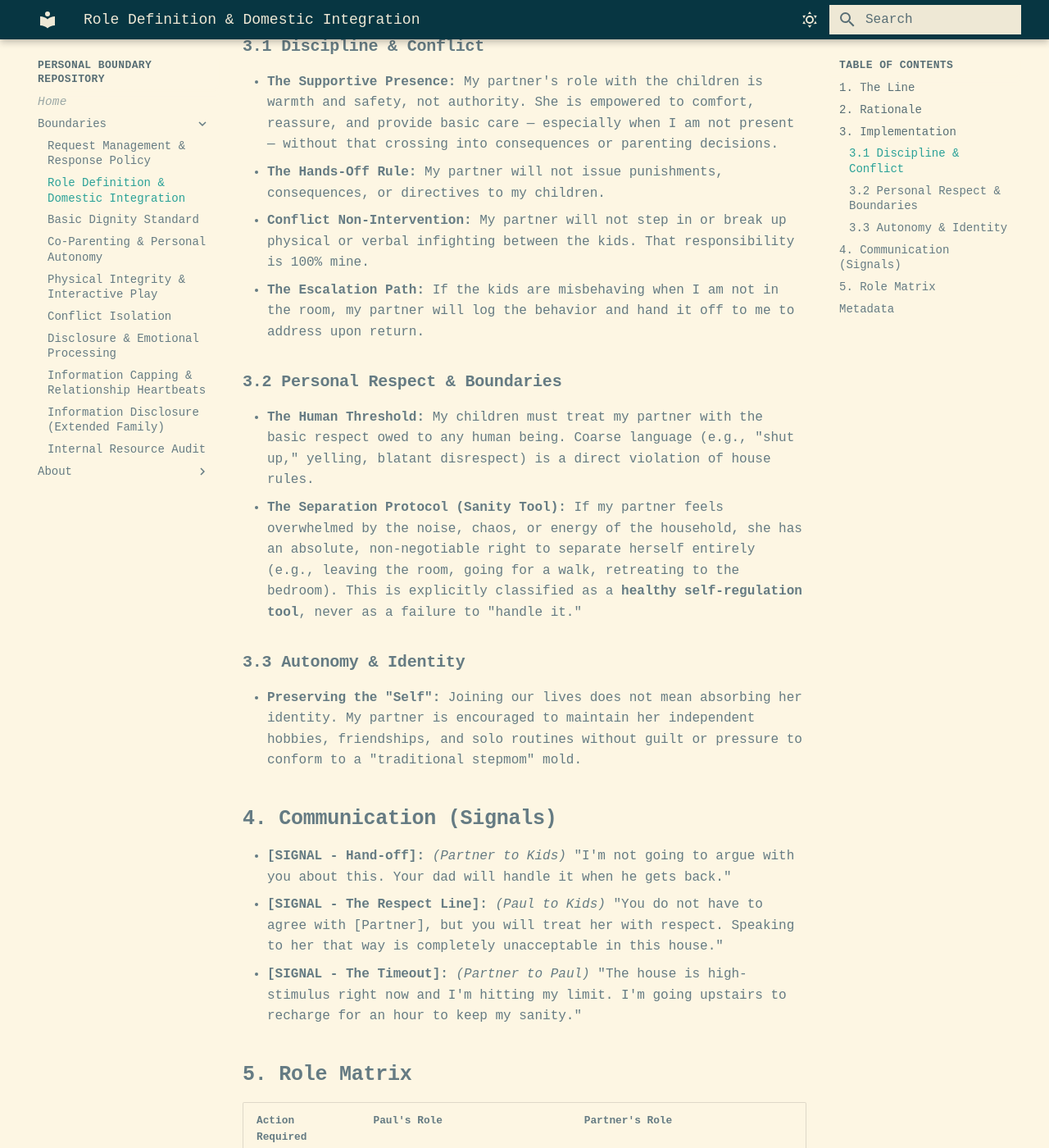
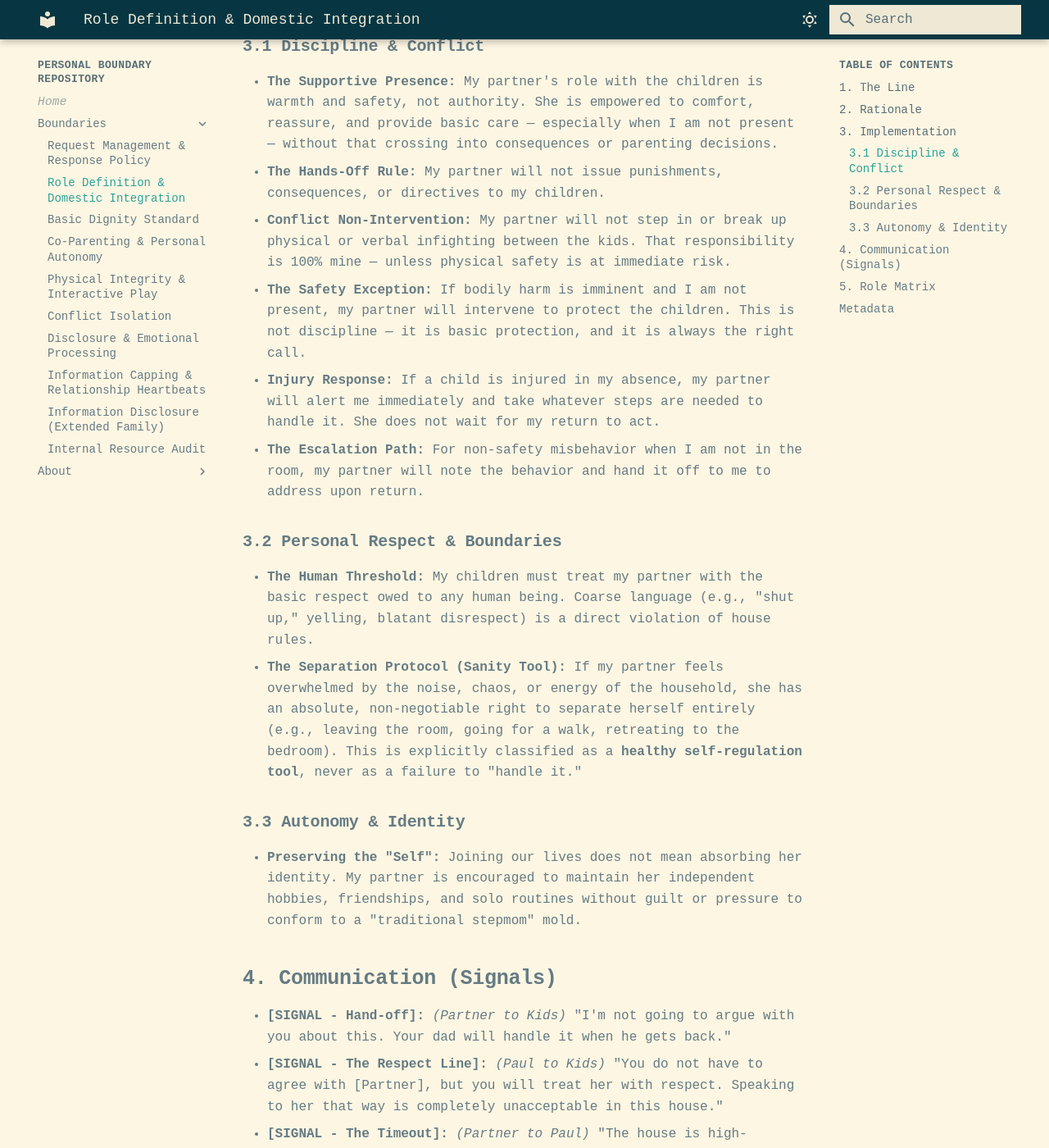
Before and after one commit to pcop00/personal-boundaries, an MkDocs documentation site: the page built from docs/role-definition-and-domestic-integration.md, in a window 1280 px wide and 1400 px high, scrolled down 643 px. Shown: the whole window at 82% size. Built offline with MkDocs 1.6.1 and Material for MkDocs 9.7.7, drawn with Linux system fonts in a browser that asks for light colours; some of the changed text lies outside the part shown.

Commit message:
Add safety carve-outs to partner role definition
- Conflict Non-Intervention: add "unless physical safety is at immediate risk"
- Add Safety Exception: intervene if bodily harm imminent, always right call
- Add Injury Response: alert Paul immediately, act without waiting
- Role Matrix: add Imminent Danger / Injury row

Co-Authored-By: Claude Sonnet 4.6 <noreply@anthropic.com>

```diff
--- a/docs/role-definition-and-domestic-integration.md
+++ b/docs/role-definition-and-domestic-integration.md
@@ -14,8 +14,10 @@ To ensure a healthy, sustainable integration of our lives while protecting my pa
 
 - **The Supportive Presence:** My partner's role with the children is warmth and safety, not authority. She is empowered to comfort, reassure, and provide basic care — especially when I am not present — without that crossing into consequences or parenting decisions.
 - **The Hands-Off Rule:** My partner will not issue punishments, consequences, or directives to my children.
-- **Conflict Non-Intervention:** My partner will not step in or break up physical or verbal infighting between the kids. That responsibility is 100% mine.
-- **The Escalation Path:** If the kids are misbehaving when I am not in the room, my partner will log the behavior and hand it off to me to address upon return.
+- **Conflict Non-Intervention:** My partner will not step in or break up physical or verbal infighting between the kids. That responsibility is 100% mine — unless physical safety is at immediate risk.
+- **The Safety Exception:** If bodily harm is imminent and I am not present, my partner will intervene to protect the children. This is not discipline — it is basic protection, and it is always the right call.
+- **Injury Response:** If a child is injured in my absence, my partner will alert me immediately and take whatever steps are needed to handle it. She does not wait for my return to act.
+- **The Escalation Path:** For non-safety misbehavior when I am not in the room, my partner will note the behavior and hand it off to me to address upon return.
 
 ### 3.2 Personal Respect & Boundaries
 
@@ -36,6 +38,7 @@ To ensure a healthy, sustainable integration of our lives while protecting my pa
 
 | Action Required | Paul's Role | Partner's Role |
 | :---- | :---- | :---- |
+| **Imminent Danger / Injury** | Notified immediately; take over upon return. | Intervene to ensure safety, alert Paul, handle the injury. |
 | **Sibling Fighting** | Separate, debrief, issue consequences. | Observe, maintain personal safety, stay out of the fray. |
 | **Disrespect to Partner** | Step in immediately, defend partner, issue correction. | State the boundary ("Don't speak to me that way"), hand off to Paul. |
 | **Household Overwhelm** | Manage the kids' volume/chaos, support partner's exit. | Execute the Separation Protocol without guilt. |
```
